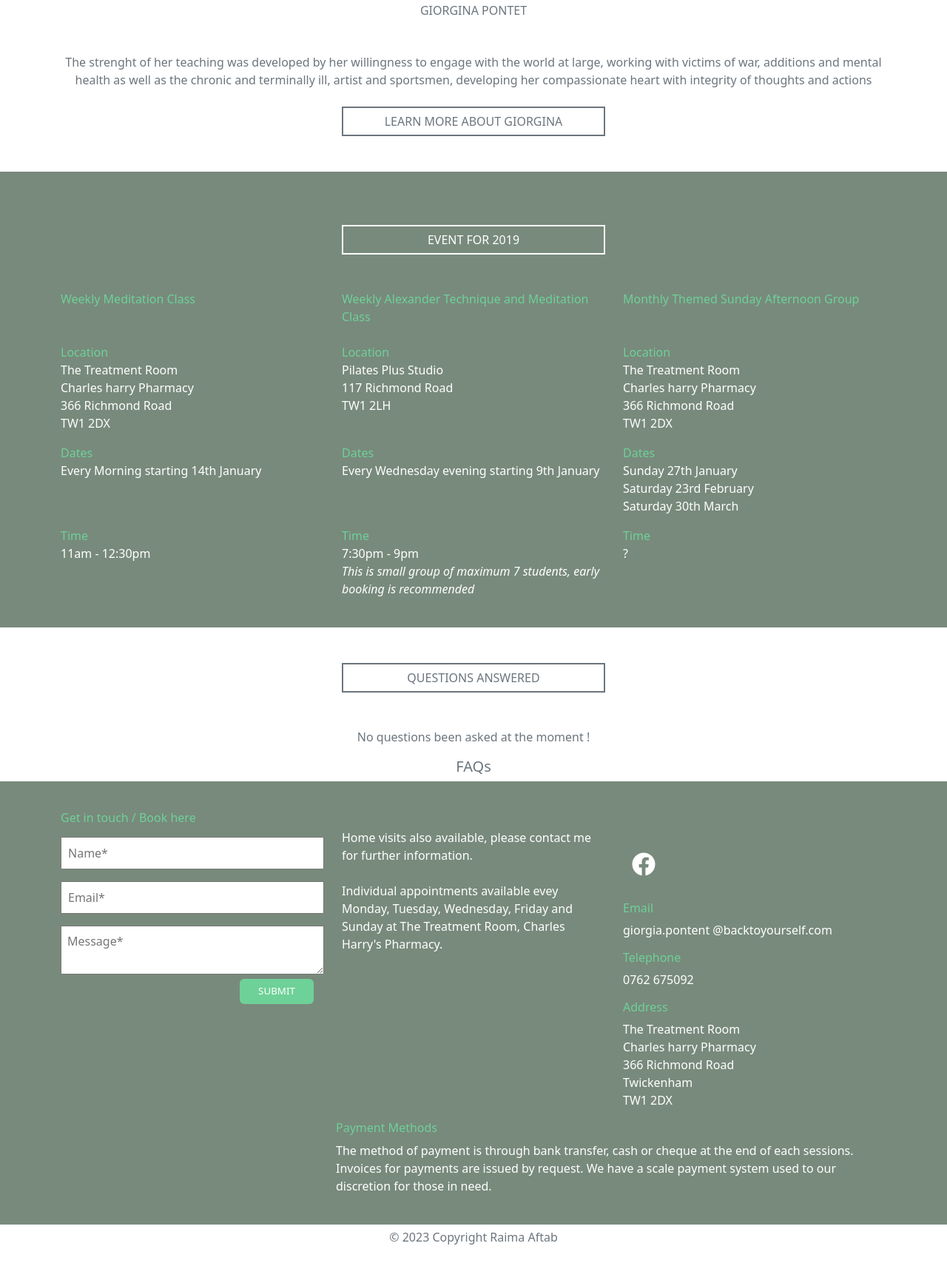
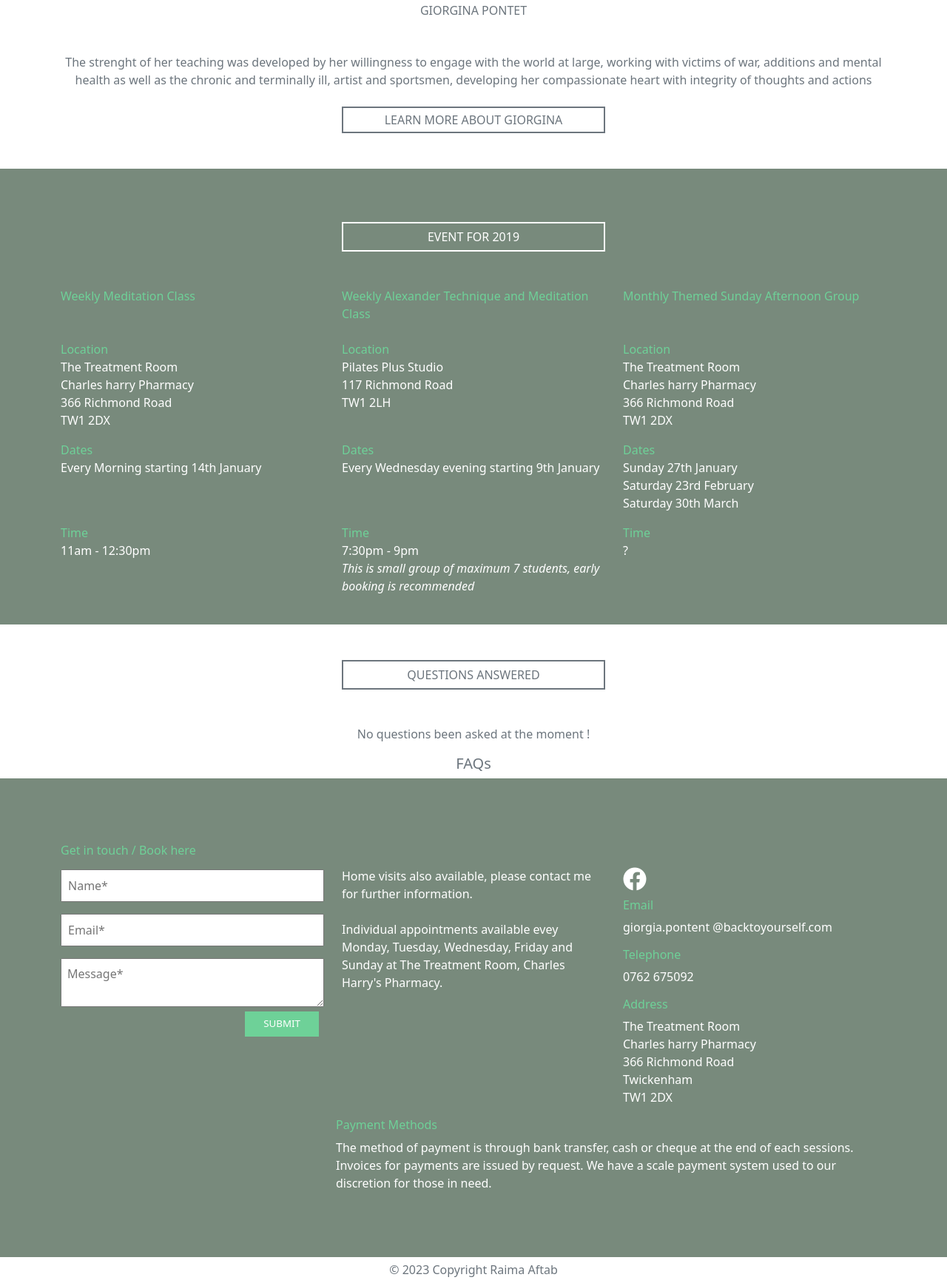
Before and after one commit to RaimaAftab95/webpagelayout, a plain HTML site: page index.html in a window 1280 px wide. Shown: the part 2520-4254 px from the top of the page at 74% size. Before the commit the page ends 4210 px from the top, so only its background shows below. Drawn offline with nearby package versions, Linux system fonts and the light colour scheme.

Commit message:
final
assignment#3 final

```diff
--- a/index.html
+++ b/index.html
@@ -92,13 +92,13 @@
       <div div class="section1 container-fluid">
         <div class="container">
       <div class="row text-center">
-      <div class="class=col-xs-12 col-md-4 col-sm-4 mb-md-7 mt-sm-2">
+      <div class="col-xs-12 col-md-5 col-sm-12 col-lg-4 mb-md-7 mt-sm-2">
       <button type="button" class="btn mt-5 w-100" id="section1-btn">ALEXENDER TECHNIQUE</button>
       </div>
-      <div class="class=col-xs-12 col-md-4 col-sm-4 mb-md-7 mt-sm-2 ">
+      <div class="col-xs-12 col-md-5 col-sm-12 col-lg-4 mb-md-7 mt-sm-2 ">
         <button type="button" class="btn mt-5 w-100" id="section1-btn">ENERGY WORK</button>
         </div>
-        <div class="class=col-xs-12 col-md-4 col-sm-4 mb-md-7 mt-sm-2">
+        <div class="col-xs-12 col-md-5 col-sm-12 col-lg-4 mb-md-7 mt-sm-2">
           <button type="button" class="btn mt-5 w-100" id="section1-btn">MORE MEDITATION</button>
           </div>
       </div><!--  closing container-->
@@ -237,9 +237,9 @@
     <!-- section3 button-->
     <div div class="section1 container-fluid">
       <div class="container">
-    <div class="row text-center text-color">
-      <div class="col-xs-12 offset-sm-4 col-md-4 col-sm-4">
-        <button type="button" class="btn mt-2 mb-5 w-100" id="section1-btn">LEARN MORE ABOUT GIORGINA </button>
+    <div class="row text-center justify-content-center text-color">
+      <div class="col-xs-12 col-md-5 col-sm-12 col-lg-4">
+        <button type="button" class="btn mt-2 mb-5  pt-1 pb-1 w-100" id="section1-btn">LEARN MORE ABOUT GIORGINA </button>
         </div>
     </div><!--  closing container-->
     </div><!--  closing  container fluid -->
@@ -336,8 +336,8 @@
 
  <div div class="section1 container-fluid py-5">
   <div class="container">
-<div class="row text-center text-color">
-  <div class="col-xs-12 offset-sm-4 col-md-4 col-sm-4">
+<div class="row text-center justify-content-center">
+  <div class="col-xs-12 col-md-5 col-sm-12 col-lg-4">
     <button type="button" class="btn w-100" id="section1-btn"> QUESTIONS ANSWERED</button>
     </div>
 </div><!--  closing container-->
@@ -370,7 +370,7 @@
 <div div class=" section2-bg-color container-fluid py-4">
   <div class="container">
 
-      <div class="row">
+      <div class="row py-5">
           <div class="col-xs-12 col-md-4 col-sm-12 col-lg-4">
               <h6 class="section2-heading pt-3 mt-sm-6">Get in touch / Book here</h6>
                   <input class="w-100 p-2 my-2" type="text" placeholder="Name*" id="user">
@@ -382,14 +382,14 @@
                   </div>
           </div>
 
-          <div class="col-xs-12 col-md-4 col-sm-12 col-lg-4 py-4">
-              <p class="section2-text-color pt-3 mt-md-8">Home visits also available, please contact me for further information.<br><br>Individual appointments available evey Monday, Tuesday, Wednesday, Friday and Sunday at The Treatment Room, Charles Harry's Pharmacy.</p>
+          <div class="col-xs-12 col-md-4 col-sm-12 col-lg-4 py-5">
+              <p class="section2-text-color mt-md-8">Home visits also available, please contact me for further information.<br><br>Individual appointments available evey Monday, Tuesday, Wednesday, Friday and Sunday at The Treatment Room, Charles Harry's Pharmacy.</p>
           </div>
           <div class="col-xs-12 col-md-4 col-sm-12">
               <!-- fb icon code -->
             <div class="row">
               <div class="row mt-md-5 mb-md-2">
-                <div class="col-xs-2 col-md-2 col-sm-2 col-lg-2 p-4">
+                <div class="col-xs-2 col-md-2 col-sm-2 col-lg-2">
                   <i class="fa-brands fa-facebook fa-2x icon-color"></i>
                   </div>
             </div>
--- a/style.css
+++ b/style.css
@@ -69,7 +69,11 @@
   }
 
   #submit_btn{
-    margin-left: 68%;
+    margin-left: 70%;
     font-size: smaller;
     background-color: #6ed198;
+    border-radius:0!important ;
 }
+/* .nowrap-text {
+    white-space: nowrap;
+  } */
```
